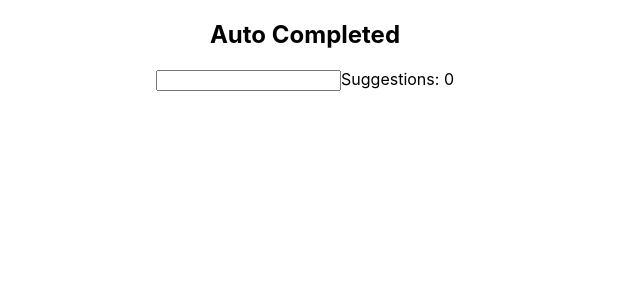
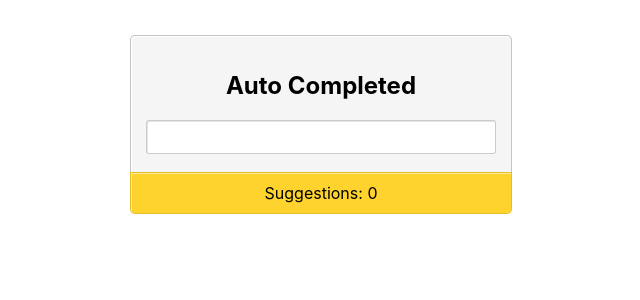
Before and after one commit to Jkalio52/react-search-autocomplete, a React (Create React App) app: page / in a window 1280 px wide. Shown: the top 300 px of the page, without its empty margins (335-975 px from the left). Built offline with nearby package versions, Linux system fonts and the light colour scheme.

Commit message:
App css file

```diff
--- a/src/App.css
+++ b/src/App.css
@@ -3,14 +3,8 @@
 }
 
 .App-logo {
+  animation: App-logo-spin infinite 20s linear;
   height: 40vmin;
-  pointer-events: none;
-}
-
-@media (prefers-reduced-motion: no-preference) {
-  .App-logo {
-    animation: App-logo-spin infinite 20s linear;
-  }
 }
 
 .App-header {
@@ -36,3 +30,72 @@
     transform: rotate(360deg);
   }
 }
+li {
+    list-style: none;
+    background-color: rgba(0, 0, 0, 0.05);
+    background-image:
+        linear-gradient(90deg,
+        #FFD32E 10px,
+        #EEE 10px,
+        #EEE 11px,
+        transparent 11px);
+    padding: 10px 15px 10px 25px;
+    border: 1px solid #CCC;
+    box-shadow: inset 1px 1px 0 rgba(255, 255, 255, 0.5);
+    margin-bottom: 5px;
+    width: 100%;
+    box-sizing: border-box;
+    cursor: pointer;
+    border-radius: 3px;
+}
+
+#query {
+    width: 100%;
+    box-sizing: border-box;
+    font-size: 19px;
+    padding: 5px;
+    font-family: calibri light;
+    margin-bottom: 10px;
+    border: 1px solid rgba(0, 0, 0, 0.2);
+    border-radius: 3px;
+    box-shadow: inset 1px 1px 0 rgba(0, 0, 0, 0.1);
+}
+
+#notebooks {
+    background: whitesmoke;
+    position: absolute;
+    left: 50%;
+    margin-left: -175px;
+    margin-top: 35px;
+    width: 350px;
+    padding: 15px;
+    border: 1px solid rgba(0, 0, 0, 0.2);
+    border-radius: 5px;
+    box-shadow: inset 1px 1px 0 white;
+    max-height: 450px;
+}
+
+ul {
+    margin: 0 auto;
+    padding: 0;
+    max-height: 390px;
+    overflow-y: auto;
+    border: 1px solid rgba(0, 0, 0, 0.1);
+    padding: 5px 5px 0 5px;
+    border-left: none;
+    border-right: none;
+}
+
+#notebooks span {
+    display: block;
+    position: absolute;
+    background: #FFD32E;
+    bottom: -35px;
+    left: -1px;
+    width: 360px;
+    border-radius: 0 0 5px 5px;
+    border: 1px solid rgba(0, 0, 0, 0.1);
+    padding: 10px;
+    border-top: 1px solid rgba(0, 0, 0, 0.1);
+    box-shadow: inset 1px 1px rgba(255, 255, 255, 0.5);
+}
```
